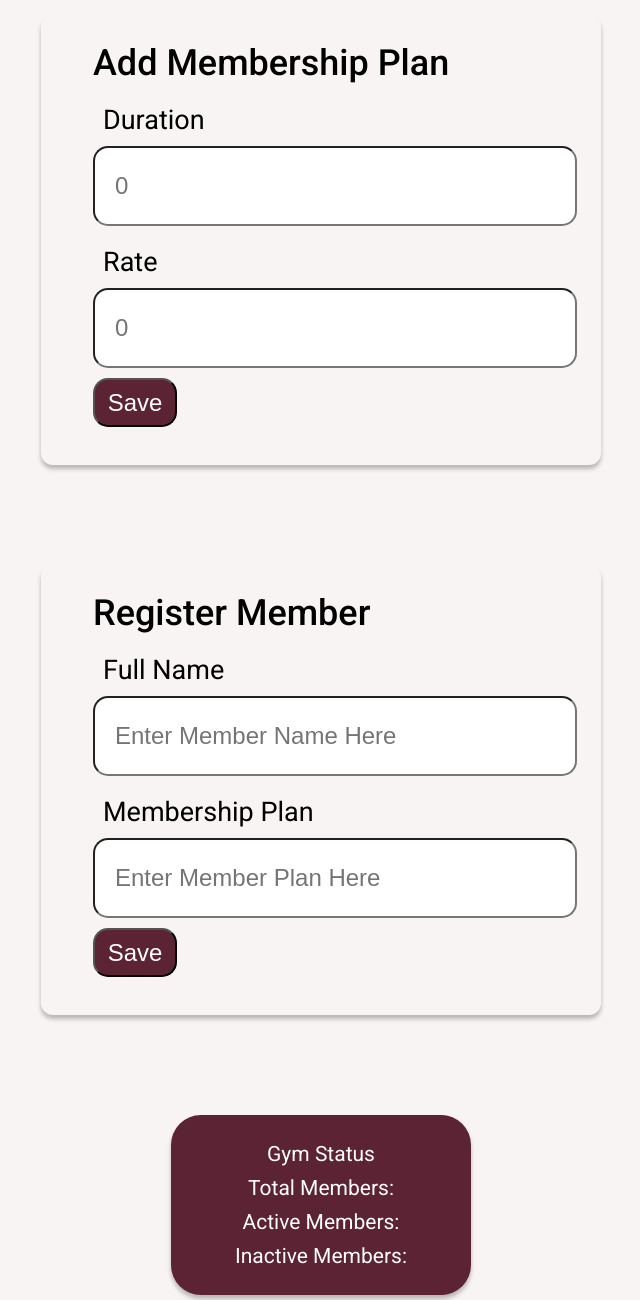
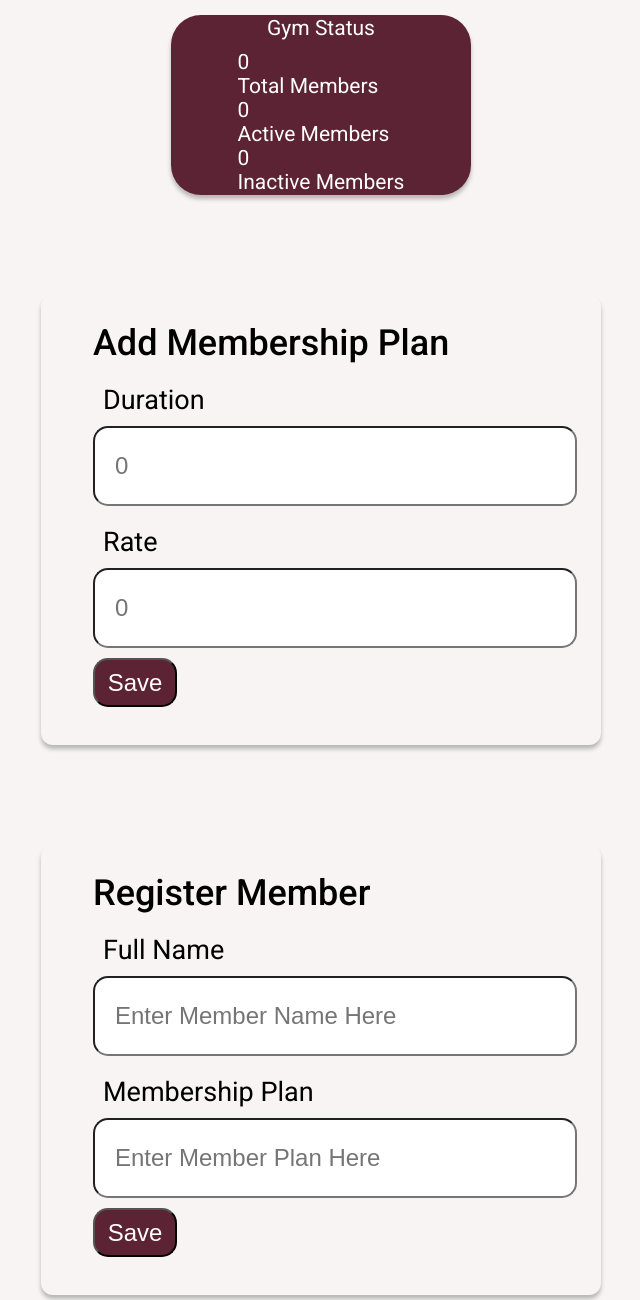
Before and after one commit to Ashinaz/crud-gym-system, a website: page index.html in a window 1280 px wide. Shown: the part 180-1480 px from the top of the page, without its empty margins (319-959 px from the left). Drawn offline with Linux system fonts and the light colour scheme.

Commit message:
move and change layout of status

```diff
--- a/index.html
+++ b/index.html
@@ -22,6 +22,30 @@
       <a class="link delete">Delete.</a>
     </div>
   </nav>
+
+  <div class="status container">
+    <div class="title">Gym Status</div>
+    <div class="stat-text container">
+      <div class="status total">
+        <div class="total number">0</div>
+        <div class="total text">Total Members</div>
+      </div>
+      <div class="status total">
+        <div class="active number">0</div>
+        <div class="active text">Active Members</div>
+      </div>
+      <div class="status total">
+        <div class="inactive number">0</div>
+        <div class="inactive text">Inactive Members</div>
+      </div>
+      <div class="status active">
+
+      </div>
+      <div class="status inactive">
+
+      </div>
+    </div>
+  </div>
 
   <div class="input container">
     <h1>Add Membership Plan</h1>
@@ -53,13 +77,6 @@
     </div>
   </div>
 
-  <div class="status container">
-    <div>Gym Status</div>
-    <div class="status total">Total Members: </div>
-    <div class="status active">Active Members: </div>
-    <div class="status inactive">Inactive Members: </div>
-  </div>
-
   <div class="table container">
     <h1>Gym Members</h1>
     <table>
--- a/style.css
+++ b/style.css
@@ -135,3 +135,10 @@ footer{
   padding: 10px 0 10px 0;
   box-shadow: 0 -1px 4px 0 rgba(0, 0, 0, 0.25);
 }
+
+.card.container{
+  display: flex;
+  justify-content: center;
+
+  gap: 60px;
+}
```
